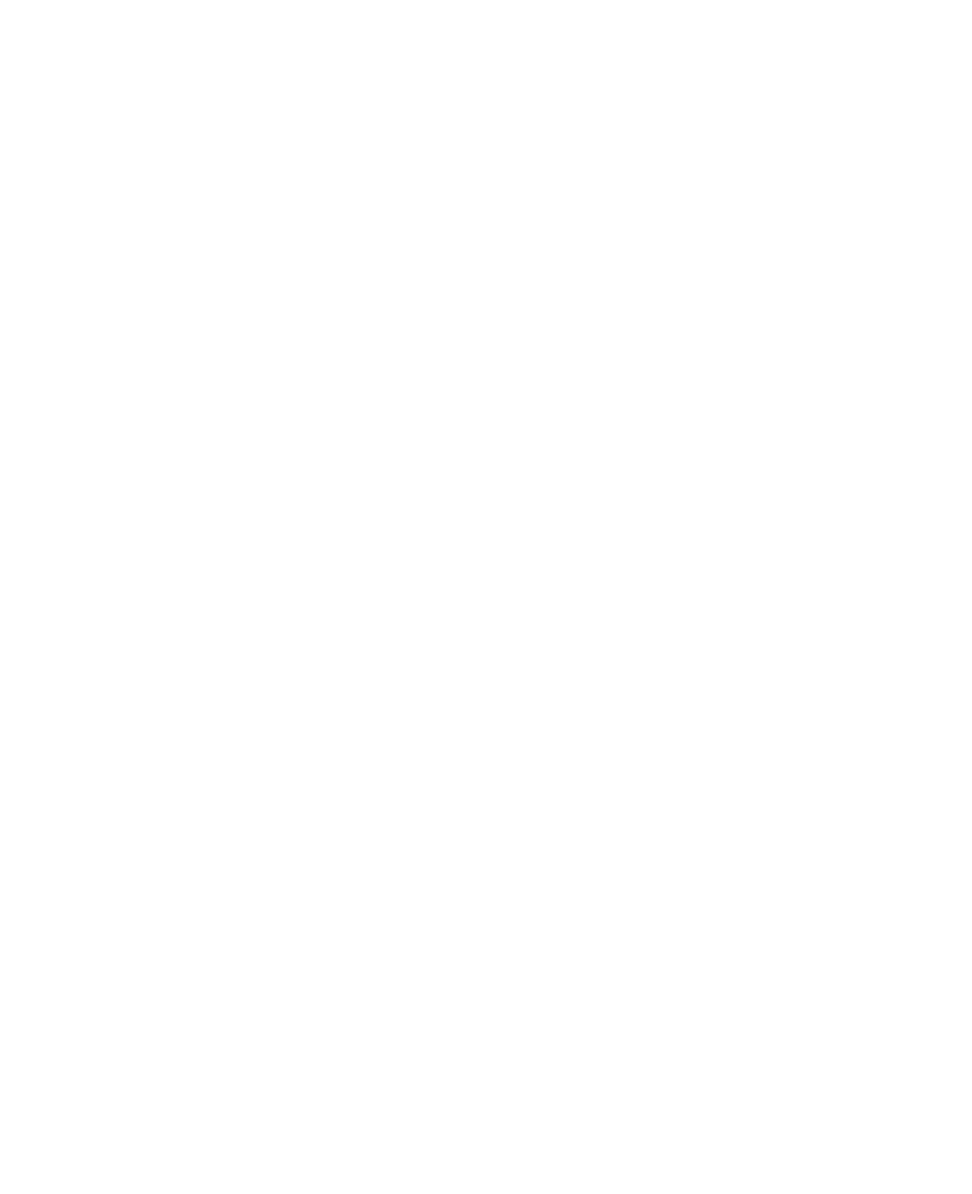
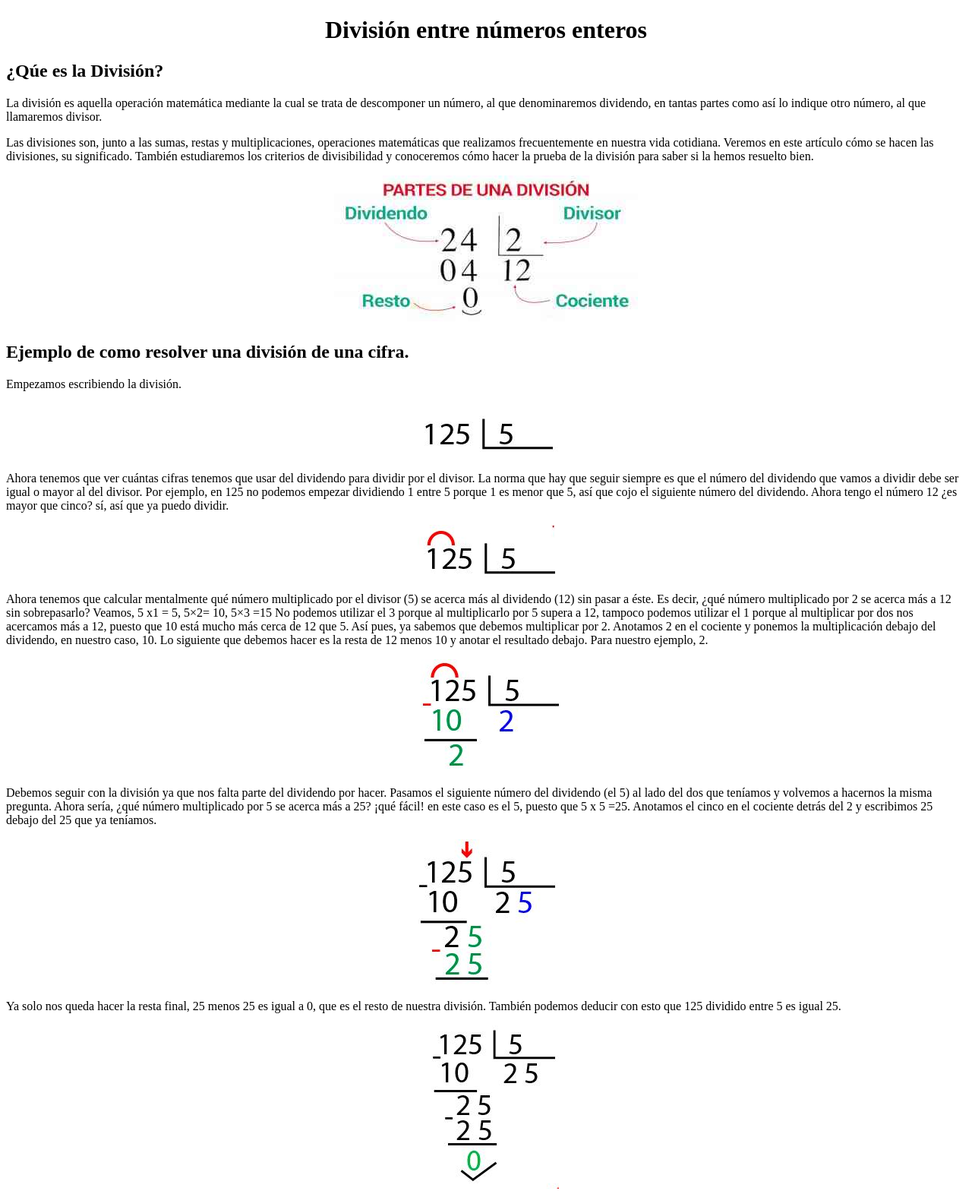
Before and after one commit to Luis-Rivas/matematicas-tpi, a plain HTML site: page aritmetica/division/division.html in a window 1280 px wide. Shown: the whole page at 76% size. Before the commit the page ends 800 px from the top, so only its background shows below. Drawn offline with Linux system fonts and the light colour scheme.

Commit message:
Update division.html

```diff
--- a/aritmetica/division/division.html
+++ b/aritmetica/division/division.html
@@ -1,15 +1,100 @@
-<!DOCTYPE html>
-<html lang="es">
-    <head>
-      <title>
-  	 T&iacute;tulo de la P&acute;gina Web correspondiente
-      </title>
-      <meta charset="utf-8">
-      <meta name="author"      content="nombre del autor de la pagina">
-      <meta name="keywords"    content="palabra1, palabra2, palabran">
-      <meta name="description" content="breve descripcion de contenido">
-    </head>
-    <body>
-        <!-- CONTENIDO DE LA PÁGINA -->
-    </body>
-</html>
+<!doctype html>
+<html>
+<head>
+	<meta charset = "UTF-8">
+	<title>División de números</title>
+
+      	<meta name="author"      content="Roberto Isaac Clímaco Jiménez">
+      	<meta name="keywords"    content="division, operacion, aritmetica">
+      	<meta name="description" content="La división es aquella operación
+	    matemática mediante la cual se trata de descomponer un número.">
+
+<head>
+
+<body>
+
+<header>
+	<hgroup>
+	<center>
+	<h1>División entre números enteros<h1>
+	</center>
+	</hgroup>
+</header>
+
+<section>
+	<h2>¿Qúe es la División?</h2>
+	<p>La división es aquella operación matemática
+	mediante la cual se trata de descomponer un número, al que
+	denominaremos dividendo, en tantas partes como así lo
+	indique otro número, al que llamaremos divisor.</p>
+
+	<p>Las divisiones son, junto a las sumas, restas y
+	multiplicaciones, operaciones matemáticas que realizamos
+	frecuentemente en nuestra vida cotidiana.
+	Veremos en este artículo cómo se hacen las divisiones,
+	su significado. También estudiaremos los criterios de
+	divisibilidad y conoceremos cómo hacer la prueba de la
+	división para saber si la hemos resuelto bien.</p>
+
+	<center>
+		<img src = "../../imagenes/partes-division.jpg">
+	</center>
+
+	<h2>Ejemplo de como resolver una división de una cifra.</h2>
+
+	<p>Empezamos escribiendo la división.</p>
+	<center>
+		<img src = "../../imagenes/division1.jpg">
+	</center>
+
+	<p>Ahora tenemos que ver cuántas cifras tenemos que usar
+	del dividendo para dividir por el divisor. La norma que hay
+	que seguir siempre es que el número del dividendo que vamos a
+	dividir debe ser igual o mayor al del divisor. Por ejemplo, en
+	125 no podemos empezar dividiendo 1 entre 5 porque 1 es menor
+	que 5, así que cojo el siguiente número del dividendo. Ahora
+	tengo el número 12 ¿es mayor que cinco? sí, así que ya puedo dividir.</p>
+
+	<center>
+		<img src = "../../imagenes/division2.jpg">
+	</center>
+
+	<p>Ahora tenemos que calcular mentalmente qué número multiplicado
+	por el divisor (5) se acerca más al dividendo (12) sin pasar a éste.
+	Es decir, ¿qué número multiplicado por 2 se acerca más a 12 sin sobrepasarlo?
+	Veamos, 5 x1 = 5, 5×2= 10, 5×3 =15 No podemos utilizar el 3 porque al
+	multiplicarlo por 5 supera a 12, tampoco podemos utilizar el 1 porque al
+	multiplicar por dos nos acercamos más a 12, puesto que 10 está mucho más cerca
+	de 12 que 5. Así pues, ya sabemos que debemos multiplicar por 2. Anotamos 2
+	en el cociente y ponemos la multiplicación debajo del dividendo, en nuestro caso, 10.
+	Lo siguiente que debemos hacer es la resta de 12 menos 10 y anotar el
+	resultado debajo. Para nuestro ejemplo, 2.</p>
+
+	<center>
+		<img src = "../../imagenes/division3.jpg">
+	</center>
+
+	<p>Debemos seguir con la división ya que nos falta parte del dividendo por
+	hacer. Pasamos el siguiente número del dividendo (el 5) al lado del dos que
+	teníamos y volvemos a hacernos la misma pregunta. Ahora sería, ¿qué número
+	multiplicado por 5 se acerca más a 25? ¡qué fácil! en este caso es el 5, puesto
+	que 5 x 5 =25. Anotamos el cinco en el cociente detrás del 2 y escribimos
+	25 debajo del 25 que ya teníamos.</p>
+
+	<center>
+		<img src = "../../imagenes/division4.jpg">
+	</center>
+
+	<p>Ya solo nos queda hacer la resta final, 25 menos 25 es igual a 0, que
+	es el resto de nuestra división. También podemos deducir con esto que 125
+	dividido entre 5 es igual 25.</p>
+
+	<center>
+		<img src = "../../imagenes/division5.jpg">
+	</center>
+
+
+<section>
+
+<body>
+<html>
```
